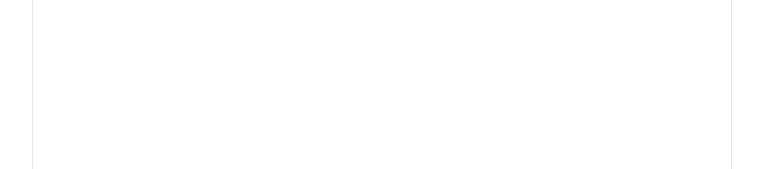
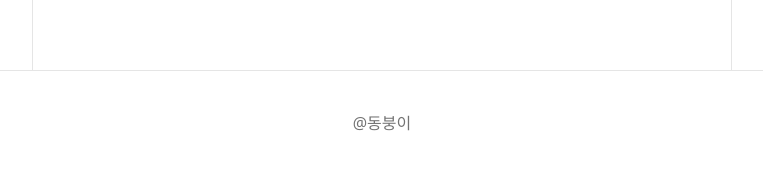
Before and after one commit to kangdy25/Fullstack-Mastery, a React (Vite) app in the folder sns-project/: page / in a window 1280 px wide. Shown: the part 625-794 px from the top of the page, without its empty margins (258-1021 px from the left). Built offline with nearby package versions, Linux system fonts and the light colour scheme.

Commit message:
Global Layout Styling - Footer

```diff
--- a/sns-project/src/components/layout/globalLayout.tsx
+++ b/sns-project/src/components/layout/globalLayout.tsx
@@ -28,6 +28,10 @@
       <main className="m-auto w-full max-w-175 flex-1 border-x px-4 py-6">
         <Outlet />
       </main>
+
+      <footer className="text-muted-foreground border-t py-10 text-center">
+        @동붕이
+      </footer>
     </div>
   );
 };
```
